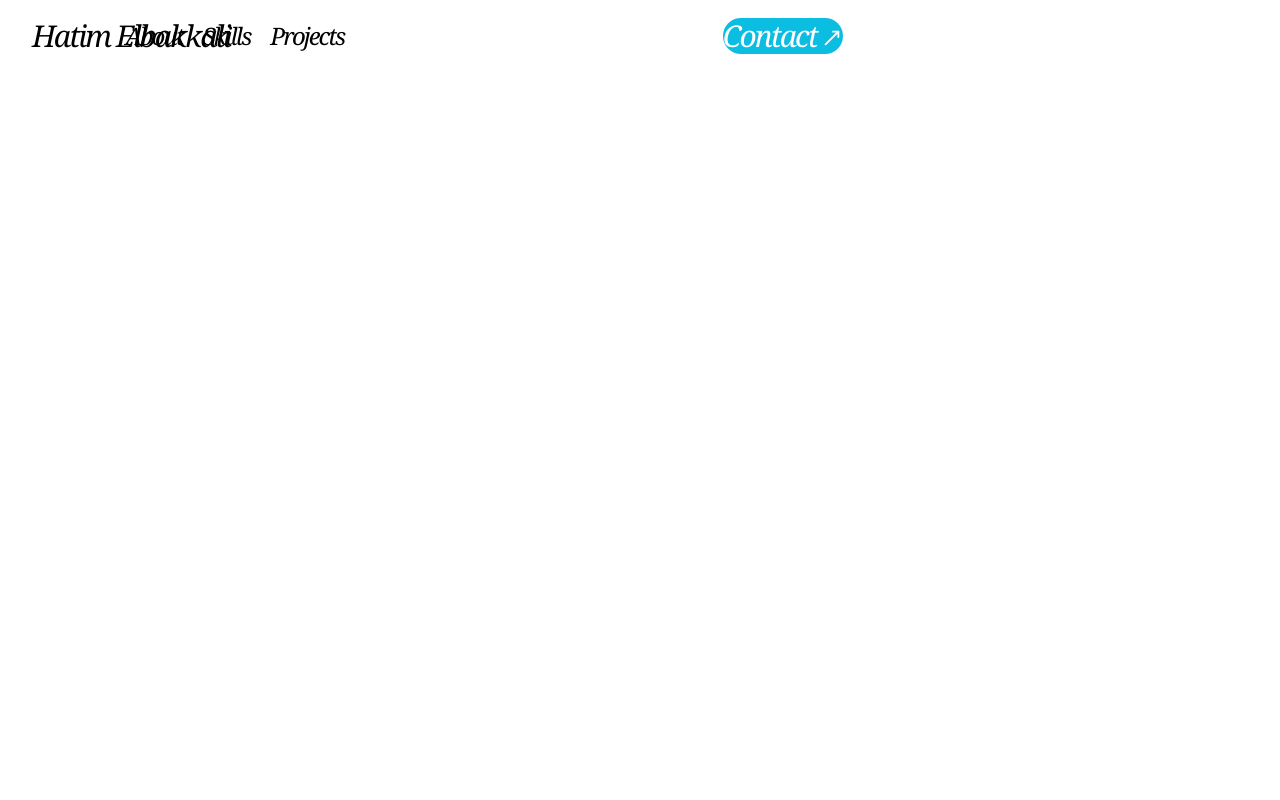
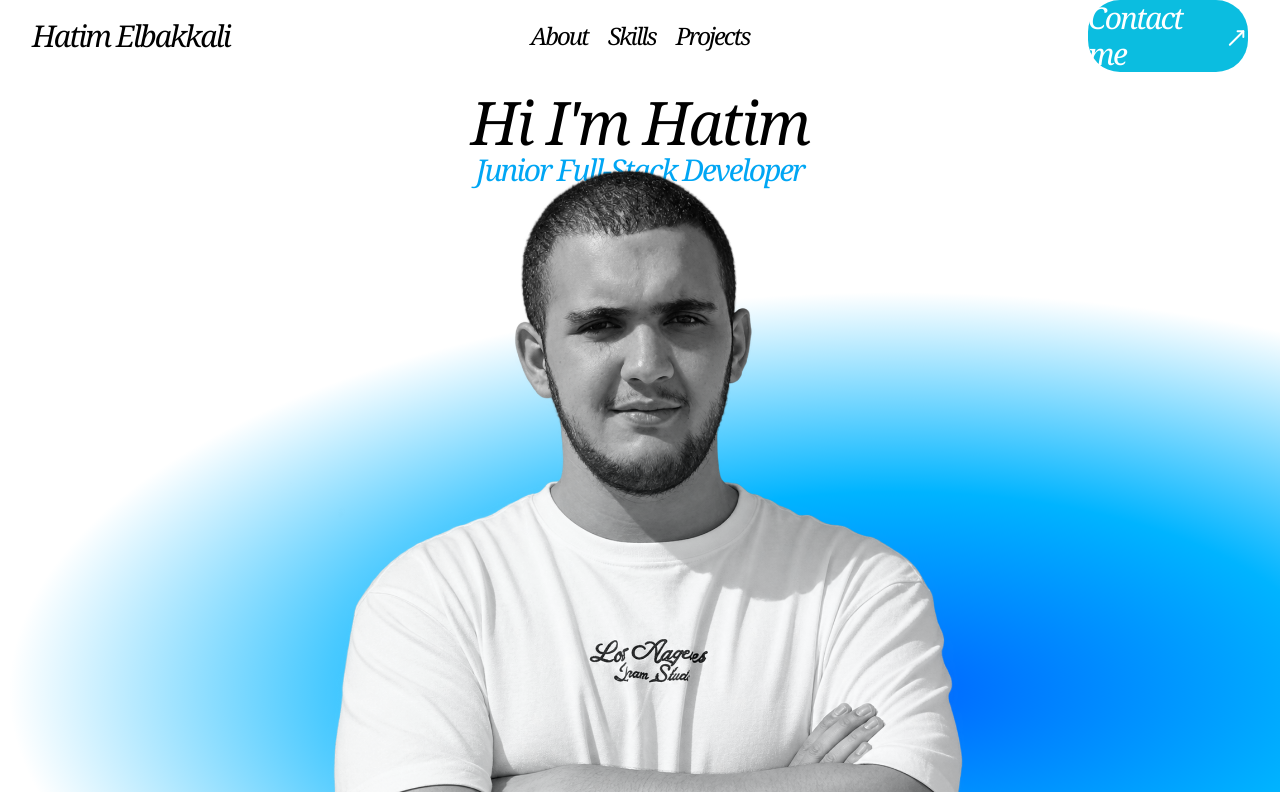
Before and after one commit to HatimElbakkali/HE-Portfolio, a React (Vite) app: page / in a window 1280 px wide. Built offline with nearby package versions, Linux system fonts and the light colour scheme.

Commit message:
siuiuiuiuiu

```diff
--- a/src/components/Navbar.jsx
+++ b/src/components/Navbar.jsx
@@ -1,16 +1,21 @@
+// Data
 import { linkNavPC, linkNavMB } from "../data/linkNav";
-import socialLinks from "./../data/socialLinks";
+import socialLinks from "../data/socialLinks";
+// icons
 import { MoveUpRight } from "lucide-react";
-import Bars from "./../assets/icons/bars.svg";
-import X from './../assets/icons/X.svg'
+import Bars from "../assets/icons/bars.svg";
+import X from "../assets/icons/X.svg";
+// hooks
 import { useState } from "react";
+
 function Navbar() {
   const [navMobile, setNavMobile] = useState(false);
   return (
     <>
       <header className="app-container grid grid-cols-2 xl:grid-cols-3 2xl:grid-cols-3 items-center">
         <span
-                    className={`absolute z-10 text-left font-serif italic tracking-[-2px] text-2xl md:text-3xl 2xl:text-4xl ${navMobile ? "text-white" : "text-black"
+          className={`font-title text-2xl md:text-3xl 2xl:text-4xl z-10 ${
+            navMobile ? "text-white" : "text-black"
           }`}
         >
           Hatim Elbakkali
@@ -18,7 +23,7 @@ function Navbar() {
         <nav className="hidden sm:block sm:flex justify-center items-center gap-5">
           {linkNavPC.map((link) => (
             <a
-                            className="font-serif italic tracking-[-2px] text-xl md:text-2xl 2xl:text-3xl"
+              className="font-title text-xl md:text-2xl 2xl:text-3xl"
               key={link.id}
               href={link.href}
             >
@@ -26,27 +31,33 @@ function Navbar() {
             </a>
           ))}
         </nav>
-                <div className="hidden sm:block sm:flex justify-end items-center">
+        <div className="hidden sm:block lg:flex justify-end items-center">
           <a
             href="#contact"
-                        className="flex justify-center w-30 items-center gap-1 bg-[#0BBDE0] text-white rounded-4xl font-serif text-3xl  2xl:text-4xl italic tracking-[-2px]"
+            className="flex justify-center w-40 items-center gap-1 bg-primary text-white rounded-4xl font-title text-3xl  2xl:text-4xl"
           >
-                        Contact
+            Contact me
             <MoveUpRight className="size-6 mt-1" />
           </a>
         </div>
+
         {/* NavToggle */}
         <div
           onClick={() => setNavMobile((prev) => !prev)}
           className={`absolute z-11 block lg:hidden flex justify-center items-center size-11.5 rounded-[50%] border-1 ${navMobile ? "border-white" : " border-black"} justify-self-end`}
         >
-                    {navMobile ? <img className="size-5" src={X} alt="" /> : <img className="size-7" src={Bars} alt="" />}
+          {navMobile ? (
+            <img className="size-5" src={X} alt="" />
+          ) : (
+            <img className="size-7" src={Bars} alt="" />
+          )}
         </div>
       </header>
+
       {/* NavToggle bg */}
       {navMobile && (
-                <div className="fixed inset-0 z-1 bg-[#0BBDE0]">
-                    <nav className=" w-full h-150 flex flex-col justify-center items-center">
+        <div className="fixed inset-0 z-1 bg-primary">
+          <nav className="w-full h-[calc(100%-72px)] flex flex-col justify-center items-center">
             {linkNavMB.map((link) => (
               <a
                 className="font-serif text-white font-medium italic tracking-[-2px] text-[4rem] leading-none "
@@ -58,10 +69,9 @@ function Navbar() {
             ))}
           </nav>
           <nav className="flex justify-center gap-2">
-                        {" "}
             {socialLinks.map((link) => (
               <a
-                                className="font-sans text-white text-lg tracking-[-1px] font-bold"
+                className="font-text text-lg font-bold"
                 key={link.id}
                 href={link.src}
               >
@@ -69,8 +79,8 @@ function Navbar() {
               </a>
             ))}
           </nav>
-                    <div className="bg-[#003176] absolute w-40 h-40 rounded-full top-15 left-70 blur-2xl"></div>
-                    <div className="bg-[#003176] absolute w-40 h-40 rounded-full bottom-45 -left-15 blur-2xl"></div>
+          <div className="bg-secondary circle-gradient top-25 left-80"></div>
+          <div className="bg-secondary circle-gradient bottom-45 -left-15 "></div>
         </div>
       )}
     </>
--- a/src/pages/Home.jsx
+++ b/src/pages/Home.jsx
@@ -1,12 +1,17 @@
 import Navbar from "./../components/Navbar";
+import Hero from "../sections/Hero";
+// import About from "../sections/About"
 
 function Home() {
-    return (
-        <>
-            <Navbar />
-        </>
-    )
-
+  return (
+    <>
+      <Navbar />
+      <main>
+        <Hero />
+        {/* <About/> */}
+      </main>
+    </>
+  );
 }
 
 export default Home;
--- a/src/sections/About.jsx
+++ b/src/sections/About.jsx
@@ -0,0 +1,6 @@
+
+export default function About() {
+  return (
+    <h1>ghhghggggggggggg</h1>
+  )
+}
--- a/src/sections/Hero.jsx
+++ b/src/sections/Hero.jsx
@@ -0,0 +1,29 @@
+import HatimElbakkali from "../assets/images/HatimElbakkali.png";
+
+export default function Hero() {
+    return (
+        <section className="relative h-[calc(100vh-80px)] overflow-hidden">
+            {/* gradient */}
+            <div
+                className="absolute inset-x-0 bottom-0 h-[70%] -z-10"
+                style={{
+                    background:
+                        "radial-gradient(ellipse at 70% 80%, #0066ff 0%, #00b4ff 35%, transparent 70%)",
+                }}
+            />
+
+            <div className="app-container flex flex-col items-center mt-5">
+                <h1 className="font-title text-6xl">Hi I'm Hatim</h1>
+                <h2 className="font-title text-3xl text-sky-500">
+                    Junior Full-Stack Developer
+                </h2>
+            </div>
+
+            <img
+                src={HatimElbakkali}
+                alt="Hatim Elbakkali"
+                className="grayscale absolute bottom-0 left-1/2 -translate-x-1/2 w-[135%] max-w-none sm:w-auto sm:max-w-[700px] h-auto translate-y-[8%]"
+            />
+        </section>
+    );
+}
--- a/src/styles/index.css
+++ b/src/styles/index.css
@@ -3,6 +3,8 @@
 @theme {
   --font-serif: "Cormorant Garamond Variable", Georgia, serif;
   --font-sans: "Inter Variable", system-ui, sans-serif;
+  --color-primary: #0BBDE0;
+  --color-secondary: #003176;
 }
 
 @layer components {
@@ -12,4 +14,16 @@
     .app-container {
         @apply max-w-7xl h-18 mx-auto px-4 sm:px-6 lg:px-8;
     }
+
+    .font-title{
+        @apply font-serif italic tracking-[-2px]
+    }
+
+    .font-text{
+        @apply font-sans text-white tracking-[-1px]
+    }
+
+    .circle-gradient{
+        @apply absolute w-40 h-40 rounded-full blur-2xl
+    }
 }
```
Lines whose indentation alone changed are shown as unchanged.
